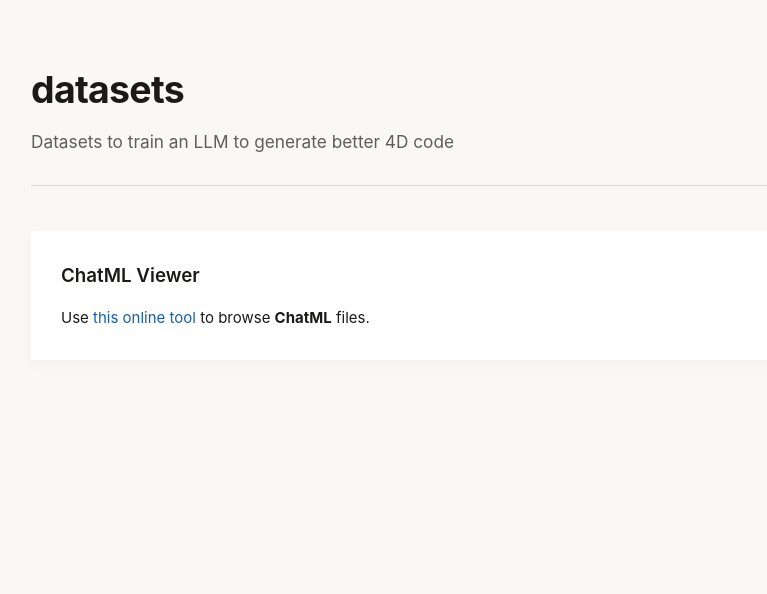
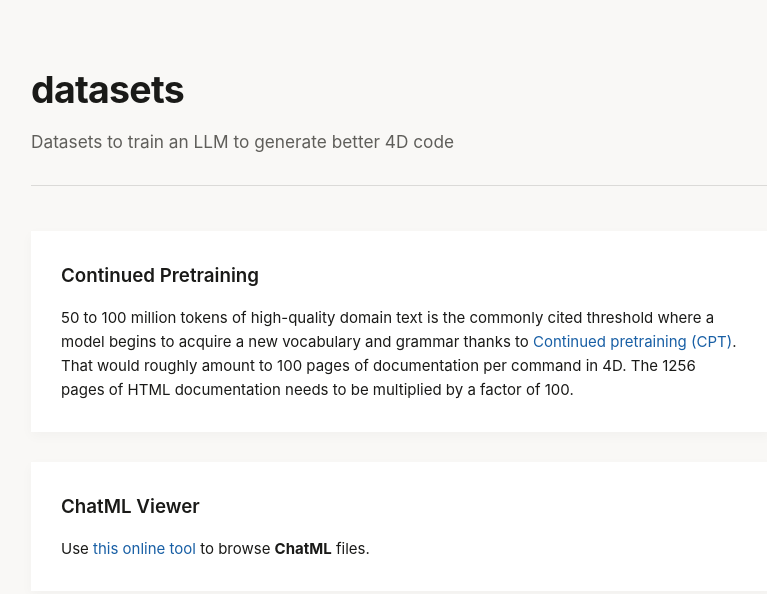
Before and after one commit to miyako/datasets, a plain HTML site: page index.html in a window 1280 px wide. Shown: the whole page, without its empty margins (239-1006 px from the left). Drawn offline with Linux system fonts and the light colour scheme.

Commit message:
Update index.html

```diff
--- a/index.html
+++ b/index.html
@@ -131,9 +131,21 @@
     </header>
 
     <main>
+
+      </section>
+
+      <section class="content-section">
+        <h2 class="section-title">Continued Pretraining</h2>
+        <p class="content-text">50 to 100 million tokens of high-quality domain text is the commonly cited threshold where a model begins to  acquire a new vocabulary and grammar thanks to <a href="https://unsloth.ai/docs/basics/continued-pretraining" target="_blank" rel="noopener noreferrer">Continued pretraining (CPT)</a>. That would roughly amount to 100 pages of documentation per command in 4D. The 1256 pages of HTML documentation needs to be multiplied by a factor of 100.</p>
+      </section>
+
+
+
+
+
       <section class="content-section">
         <h2 class="section-title">ChatML Viewer</h2>
-        <p class="content-text">Use <a href="chatml-viewer.html">this online tool</a> to browse <strong>ChatML</strong> files.</p>
+        <p class="content-text">Use <a href="chatml-viewer.html" target="_blank" rel="noopener noreferrer">this online tool</a> to browse <strong>ChatML</strong> files.</p>
       </section>
 
 <!--            <section class="content-section">-->
```
